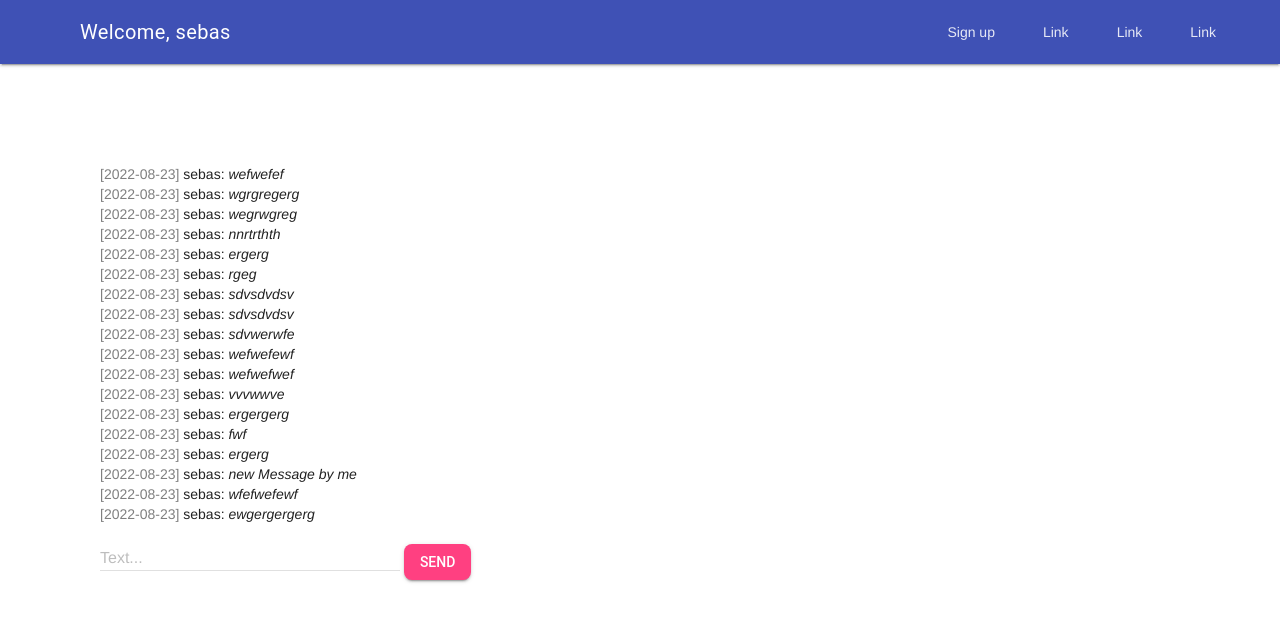
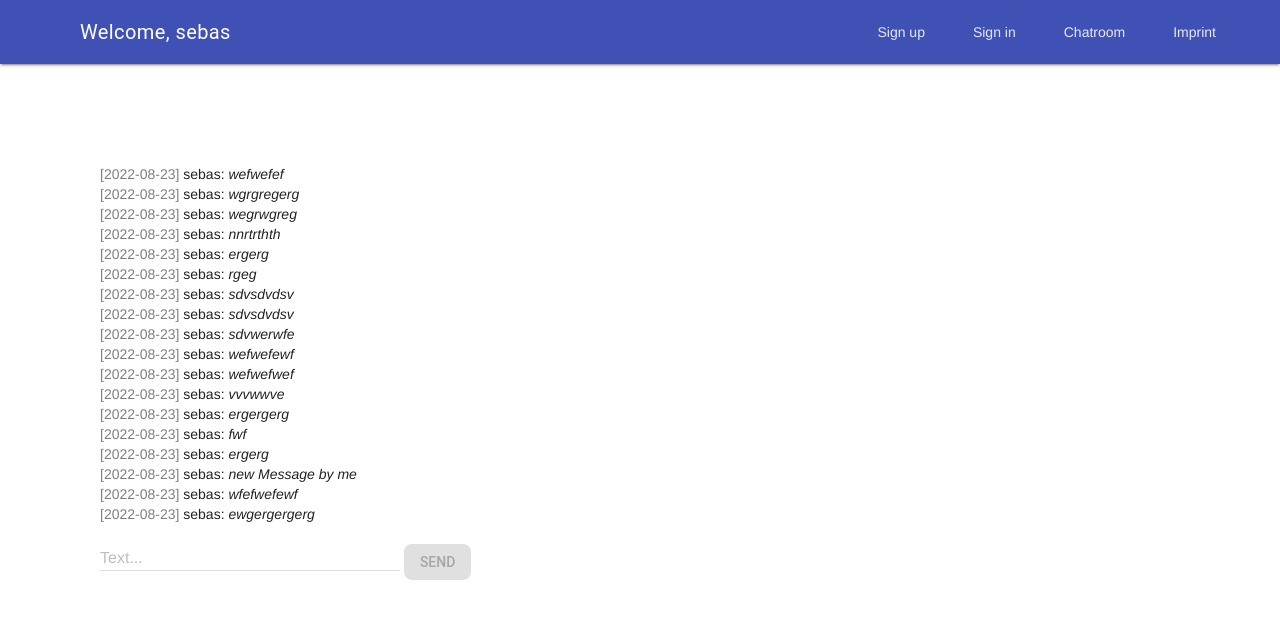
Before and after one commit to SebSeitz/Django-ChatApp, a Django app: page /chat/ in a window 1280 px wide. Shown: the top 622 px of the page. Run offline with Django 4.2, Linux system fonts and the light colour scheme; a user stored in the database is signed in; data comes from the database, SQL or seed files in the repository; both versions use the stored data as it was after the commit.

Commit message:
added some styles

```diff
--- a/first_django_app/chat/templates/chat/index.html
+++ b/first_django_app/chat/templates/chat/index.html
@@ -7,12 +7,13 @@
 <!--the following only shows if user is logged in-->
 
 <div id="messageContainer">
-{% for message in messages %}
-<div>
-    <span class="color-gray">[{{ message.created_at.isoformat }}] </span> {{ message.author }}: <i>{{ message.text }} </i>
+    {% for message in messages %}
+    <div>
+        <span class="color-gray">[{{ message.created_at.isoformat }}] </span> {{ message.author }}: <i>{{ message.text }} </i>
+    </div>
+    {% endfor %}
 </div>
-{% endfor %}
-</div>
+
 
 <script>
     async function sendMessage() {
@@ -49,23 +50,33 @@
             `;
 
             console.log('success');
+            document.getElementById('messageField').value = '';
+
 
         } catch (e) {
 
             console.error('An error occurred', e)
         }
     }
+
+    function success(){
+        if(document.getElementById("messageField").value==="") {
+            document.getElementById('sendButton').disabled = true;
+        } else {
+            document.getElementById('sendButton').disabled = false;
+        }
+    }
+
 </script>
 
 <!-- <form action="/chat/" method="post"> -->
 <form onsubmit="sendMessage(); return false" method="post">
     {% csrf_token %}
     <div class="mdl-textfield mdl-js-textfield mdl-textfield--floating-label">
-        <input class="mdl-textfield__input" type="text" name="textmessage" id="messageField">
+        <input class="mdl-textfield__input" type="text" name="textmessage" id="messageField" onkeyup="success()">
         <label class="mdl-textfield__label" for="messageField">Text...</label>
     </div>
-
-    <button class="mdl-button mdl-js-button mdl-button--raised mdl-js-ripple-effect mdl-button--accent">
+    <button id="sendButton" class="mdl-button mdl-js-button mdl-button--raised mdl-js-ripple-effect mdl-button--accent" disabled>
         Send
     </button>
 </form>
--- a/first_django_app/static/css/style.css
+++ b/first_django_app/static/css/style.css
@@ -13,6 +13,13 @@
 .mdl-button {
     border-radius: 8px !important;
     margin-top: 8px;
+    transition: transform .2s;
+}
+.mdl-button:hover:enabled {
+    transform: scale(1.1);
+}
+.mdl-button:hover:disabled {
+    cursor:not-allowed;
 }
 
 .green{
--- a/first_django_app/templates/base.html
+++ b/first_django_app/templates/base.html
@@ -34,9 +34,9 @@
             <!-- Navigation. We hide it in small screens. -->
             <nav class="mdl-navigation mdl-layout--large-screen-only">
                 <a class="mdl-navigation__link" href="../register">Sign up</a>
-                <a class="mdl-navigation__link" href="">Link</a>
-                <a class="mdl-navigation__link" href="">Link</a>
-                <a class="mdl-navigation__link" href="">Link</a>
+                <a class="mdl-navigation__link" href="../login">Sign in</a>
+                <a class="mdl-navigation__link" href="../chat">Chatroom</a>
+                <a class="mdl-navigation__link" href="">Imprint</a>
             </nav>
         </div>
     </header>
@@ -44,9 +44,9 @@
         <span class="mdl-layout-title">Chatroom</span>
         <nav class="mdl-navigation">
             <a class="mdl-navigation__link" href="../register">Sign up</a>
-            <a class="mdl-navigation__link" href="">Link</a>
-            <a class="mdl-navigation__link" href="">Link</a>
-            <a class="mdl-navigation__link" href="">Link</a>
+            <a class="mdl-navigation__link" href="/login">Sign in</a>
+            <a class="mdl-navigation__link" href="../chat">Chatroom</a>
+            <a class="mdl-navigation__link" href="">Imprint</a>
         </nav>
     </div>
     <main class="mdl-layout__content">
```
Also changed, not shown: first_django_app/db.sqlite3.
